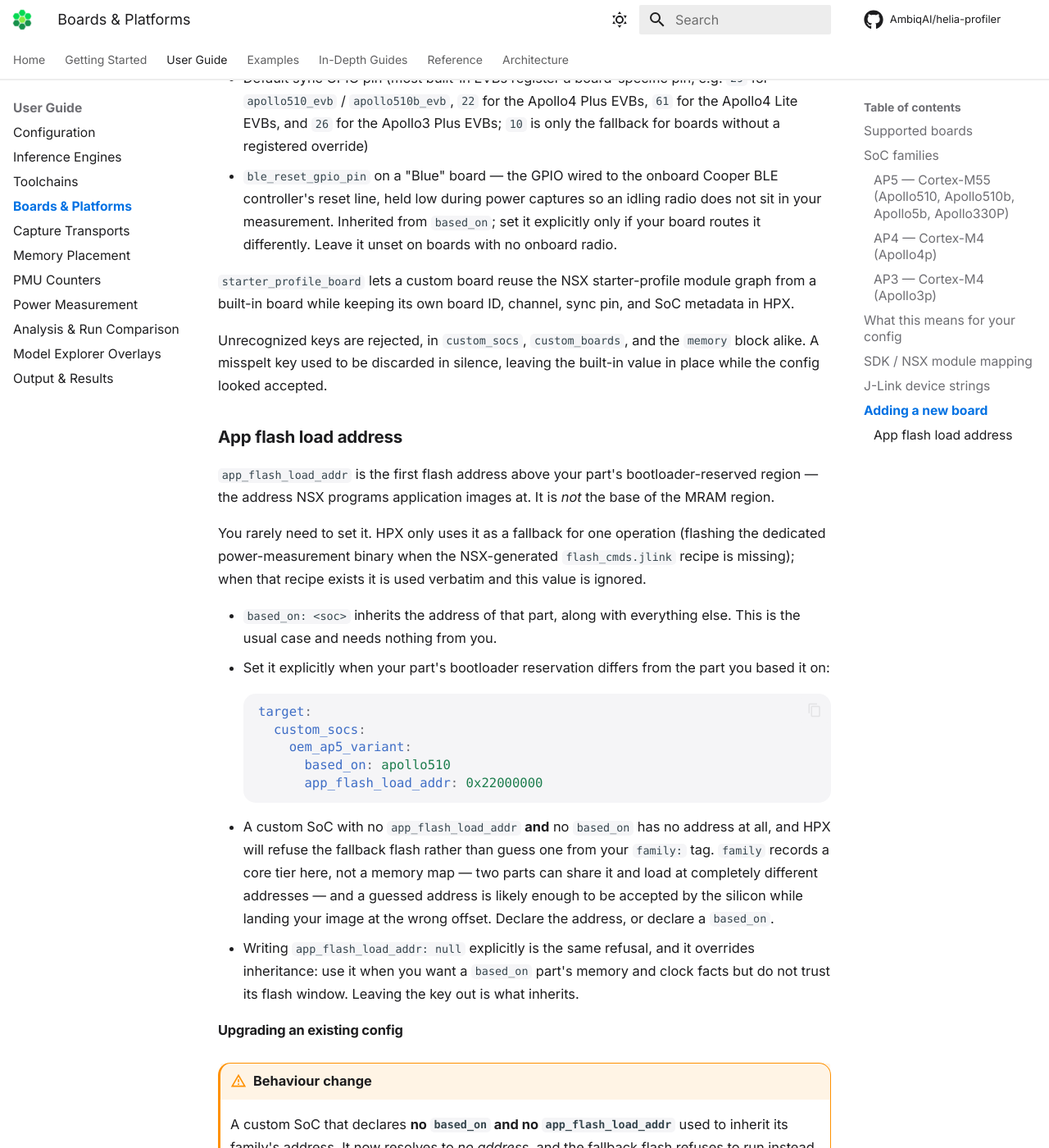
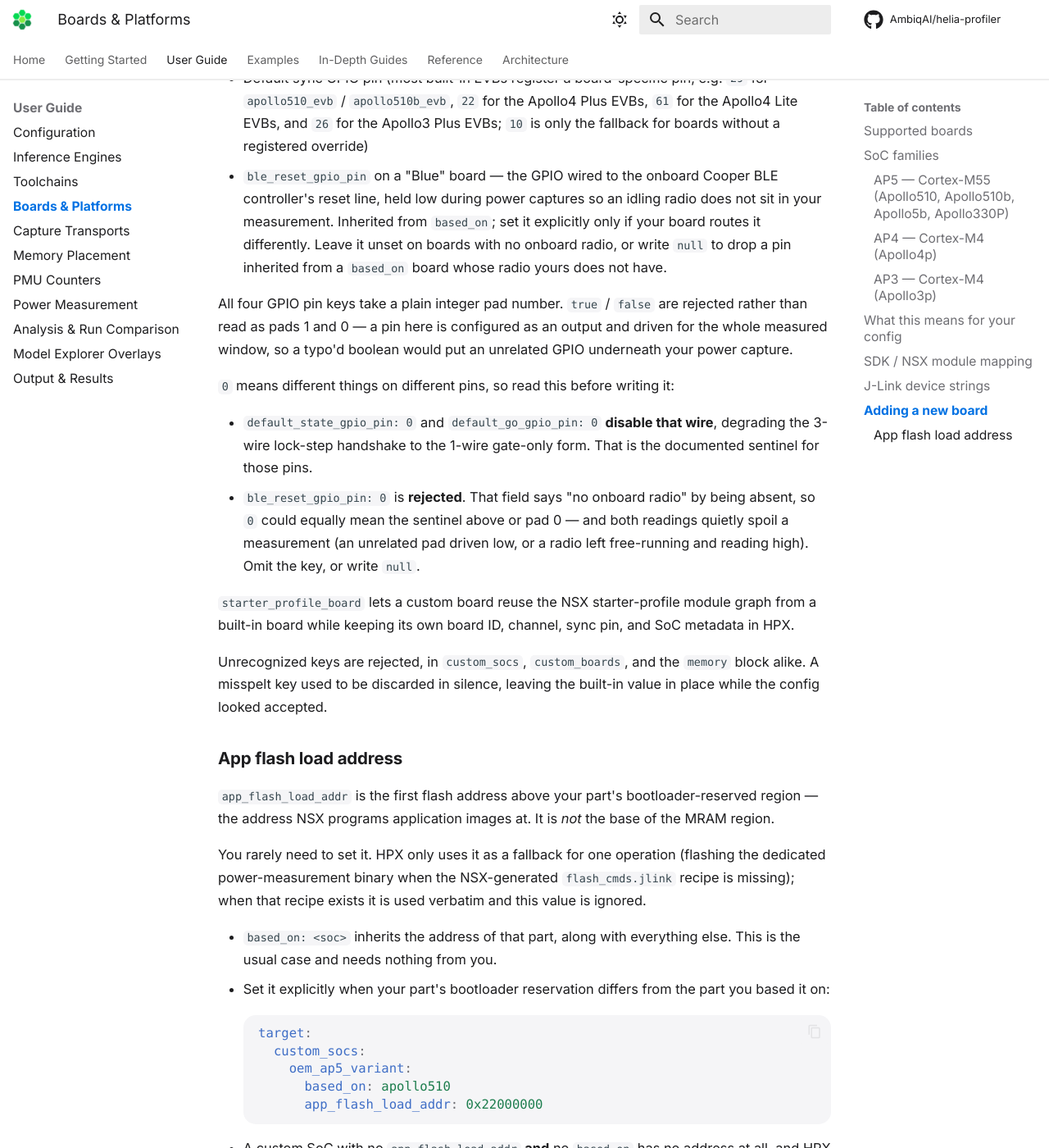
Before and after one commit to AmbiqAI/helia-profiler, an MkDocs documentation site: the page built from docs/guide/boards.md, in a window 1280 px wide and 1400 px high, scrolled down 4990 px. Shown: the whole window at 82% size. Built offline with MkDocs 1.6.1 and Material for MkDocs 9.7.7, drawn with Linux system fonts in a browser that asks for light colours; some web fonts are replaced; comment, search, counter and statistics services are not loaded; some of the changed text lies outside the part shown.

Commit message:
docs: mark the upgrade snippets as fragments and settle what pad 0 means
- The second upgrade escape (`app_flash_load_addr:` on its own) does not load
  standalone -- it declares no `family:` -- while its sibling (`based_on:` on
  its own) does. Verified both by running them through `load_config`. Presented
  as a matched pair they read as two complete configs when only one was. Both
  are fragments: the prose directly above says to add one key to an entry the
  reader already has, so both now say so explicitly and show the rest of the
  entry elided.

- Document what `0` means on each of the four `custom_boards` GPIO pins,
  because it is not the same thing on all of them: the documented "wire not
  present" sentinel on `default_state_gpio_pin` / `default_go_gpio_pin`, and
  rejected as ambiguous on `ble_reset_gpio_pin`, which spells "no onboard
  radio" as absence and would otherwise let a sentinel-shaped 0 drive pad 0
  through the measured window. Also that booleans are rejected on all four
  rather than read as pads 1 and 0.

Refs #149

Co-Authored-By: Claude Opus 5 <noreply@anthropic.com>

````diff
--- a/docs/guide/boards.md
+++ b/docs/guide/boards.md
@@ -151,7 +151,23 @@ The important fields are still the same platform facts as the built-in registry:
   Cooper BLE controller's reset line, held low during power captures so an
   idling radio does not sit in your measurement. Inherited from `based_on`;
   set it explicitly only if your board routes it differently. Leave it unset
-  on boards with no onboard radio.
+  on boards with no onboard radio, or write `null` to drop a pin inherited
+  from a `based_on` board whose radio yours does not have.
+
+All four GPIO pin keys take a plain integer pad number. `true` / `false` are
+rejected rather than read as pads 1 and 0 — a pin here is configured as an
+output and driven for the whole measured window, so a typo'd boolean would
+put an unrelated GPIO underneath your power capture.
+
+`0` means different things on different pins, so read this before writing it:
+
+- `default_state_gpio_pin: 0` and `default_go_gpio_pin: 0` **disable that
+  wire**, degrading the 3-wire lock-step handshake to the 1-wire gate-only
+  form. That is the documented sentinel for those pins.
+- `ble_reset_gpio_pin: 0` is **rejected**. That field says "no onboard radio"
+  by being absent, so `0` could equally mean the sentinel above or pad 0 — and
+  both readings quietly spoil a measurement (an unrelated pad driven low, or a
+  radio left free-running and reading high). Omit the key, or write `null`.
 
 `starter_profile_board` lets a custom board reuse the NSX starter-profile module
 graph from a built-in board while keeping its own board ID, channel, sync pin,
@@ -209,7 +225,12 @@ verbatim and this value is ignored.
     Nothing else changes: an entry with a `based_on` keeps inheriting exactly
     what it inherited before, including the worked example above.
 
-    If you hit this, add **one** of these two keys to the `custom_socs` entry.
+    If you hit this, add **one** of these two keys to the `custom_socs` entry
+    you already have. Both snippets below are *fragments* — they show the key
+    to add, not a config that loads on its own, so keep the rest of the
+    entry's platform facts (`family`, `core`, `memory`, `clocks`, ...) exactly
+    as they are.
+
     Either name the characterised part to inherit from:
 
     ```yaml
@@ -217,6 +238,7 @@ verbatim and this value is ignored.
       custom_socs:
         my_part:
           based_on: apollo510
+          # ...the rest of your existing entry, unchanged...
     ```
 
     ...or state the address yourself:
@@ -226,6 +248,7 @@ verbatim and this value is ignored.
       custom_socs:
         my_part:
           app_flash_load_addr: 0x00410000
+          # ...the rest of your existing entry, unchanged...
     ```
 
     Only pass the old family value verbatim if you have checked it against your
````
Also changed, not shown: docs/guide/configuration.md (+2 -1 lines).
